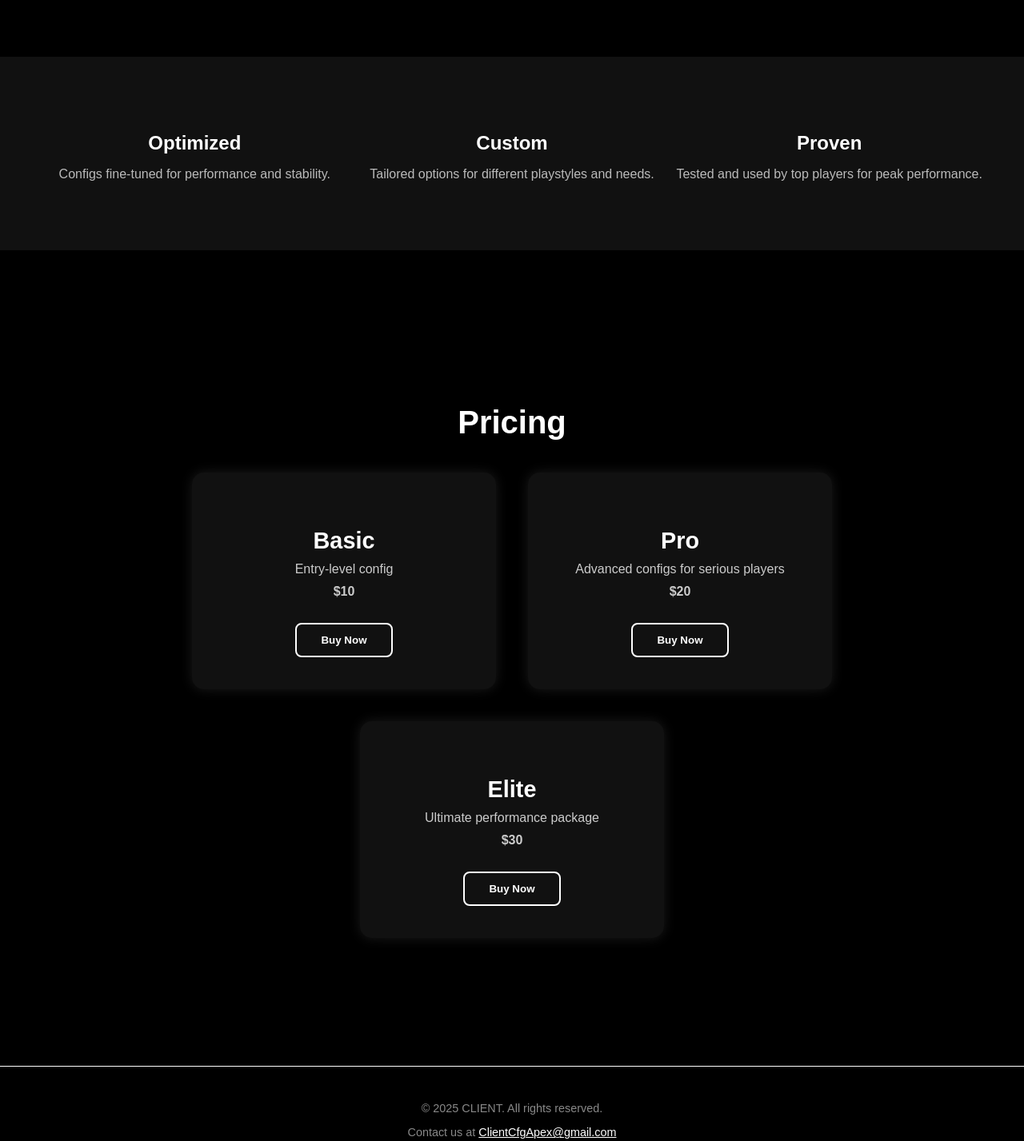
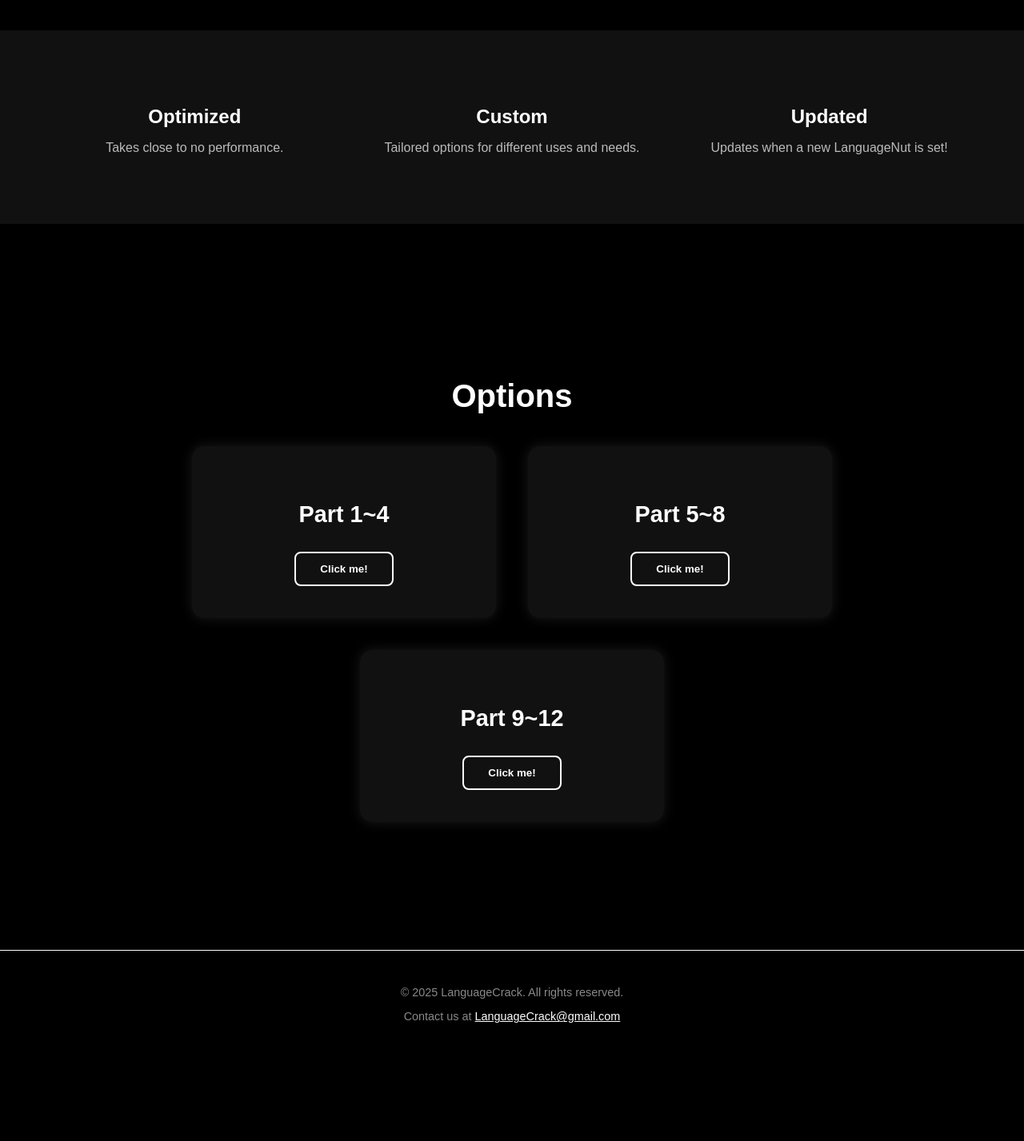
Before and after one commit to ClientCfgApex/Client, a plain HTML site: page index.html in a window 1280 px wide. Shown: the part 840-2267 px from the top of the page at 80% size. After the commit the page ends 2164 px from the top, so only its background shows below. Drawn offline with Linux system fonts and the light colour scheme.

Commit message:
Add files via upload

```diff
--- a/index.html
+++ b/index.html
@@ -314,66 +314,70 @@
 
   <!-- Nav -->
   <nav>
-    <h1 id="openSettings">CLIENT</h1>
+    <h1 id="openSettings"></h1>
     <div id="navLinks">
-      <a href="Client.html">Home</a>
-      <a href="features.html">Features</a>
-      <a href="contact.html">Contact</a>
+      <a href="index.html">
+      </a>
+      <a href="features.html"></a>
+      <a href="contact.html"></a>
     </div>
   </nav>
 
   <!-- Hero -->
   <section class="hero">
-    <h2>CLIENT</h2>
-    <p>High-performance configs built for consistency, speed, and results. Take your game to the next level with CLIENT.</p>
-    <button onclick="scrollToPricing()">Buy Now</button>
+    <h2>Language Crack
+    </h2>
+    <p>LanguageNut was made in 2008 - Thats older than you!
+    </p>
+    <button onclick="scrollToPricing()">Crack Now
+    </button>
   </section>
 
   <!-- Features -->
   <section id="features" class="features">
     <div class="feature reveal">
       <h3>Optimized</h3>
-      <p>Configs fine-tuned for performance and stability.</p>
+      <p>Takes close to no performance.</p>
     </div>
     <div class="feature reveal">
       <h3>Custom</h3>
-      <p>Tailored options for different playstyles and needs.</p>
+      <p>Tailored options for different uses and needs.</p>
     </div>
     <div class="feature reveal">
-      <h3>Proven</h3>
-      <p>Tested and used by top players for peak performance.</p>
+      <h3>Updated</h3>
+      <p>Updates when a new LanguageNut is set!</p>
     </div>
   </section>
 
   <!-- Pricing -->
   <section id="pricing" class="pricing">
-    <h2>Pricing</h2>
+    <h2>Options</h2>
     <div class="plans">
       <div class="plan reveal">
-        <h3>Basic</h3>
-        <p>Entry-level config</p>
-        <p><strong>$10</strong></p>
-        <button onclick="navigateTo('basic.html')">Buy Now</button>
+        <h3>Part 1~4</h3>
+        <p></p>
+        <p><strong></strong></p>
+        <button onclick="navigateTo('basic.html')">Click me!</button>
       </div>
       <div class="plan reveal">
-        <h3>Pro</h3>
-        <p>Advanced configs for serious players</p>
-        <p><strong>$20</strong></p>
-        <button onclick="navigateTo('pro.html')">Buy Now</button>
+        <h3>Part 5~8</h3>
+        <p></p>
+        <p><strong></strong></p>
+        <button onclick="navigateTo('pro.html')">Click me!</button>
       </div>
       <div class="plan reveal">
-        <h3>Elite</h3>
-        <p>Ultimate performance package</p>
-        <p><strong>$30</strong></p>
-        <button onclick="navigateTo('elite.html')">Buy Now</button>
+        <h3>Part 9~12</h3>
+        <p></p>
+        <p><strong></strong></p>
+        <button onclick="navigateTo('elite.html')">Click me!</button>
       </div>
     </div>
   </section>
 
   <!-- Footer -->
   <footer id="contact">
-    <p>© 2025 CLIENT. All rights reserved.</p>
-    <p>Contact us at <a href="mailto:ClientCfgApex@gmail.com" style="color:white;">ClientCfgApex@gmail.com</a></p>
+    <p>© 2025 LanguageCrack. All rights reserved.</p>
+    <p>Contact us at <a href="mailto:LanguageCrack@gmail.com" style="color:white;">LanguageCrack@gmail.com</a></p>
   </footer>
 
   <!-- Overlay + Login Box -->
```
